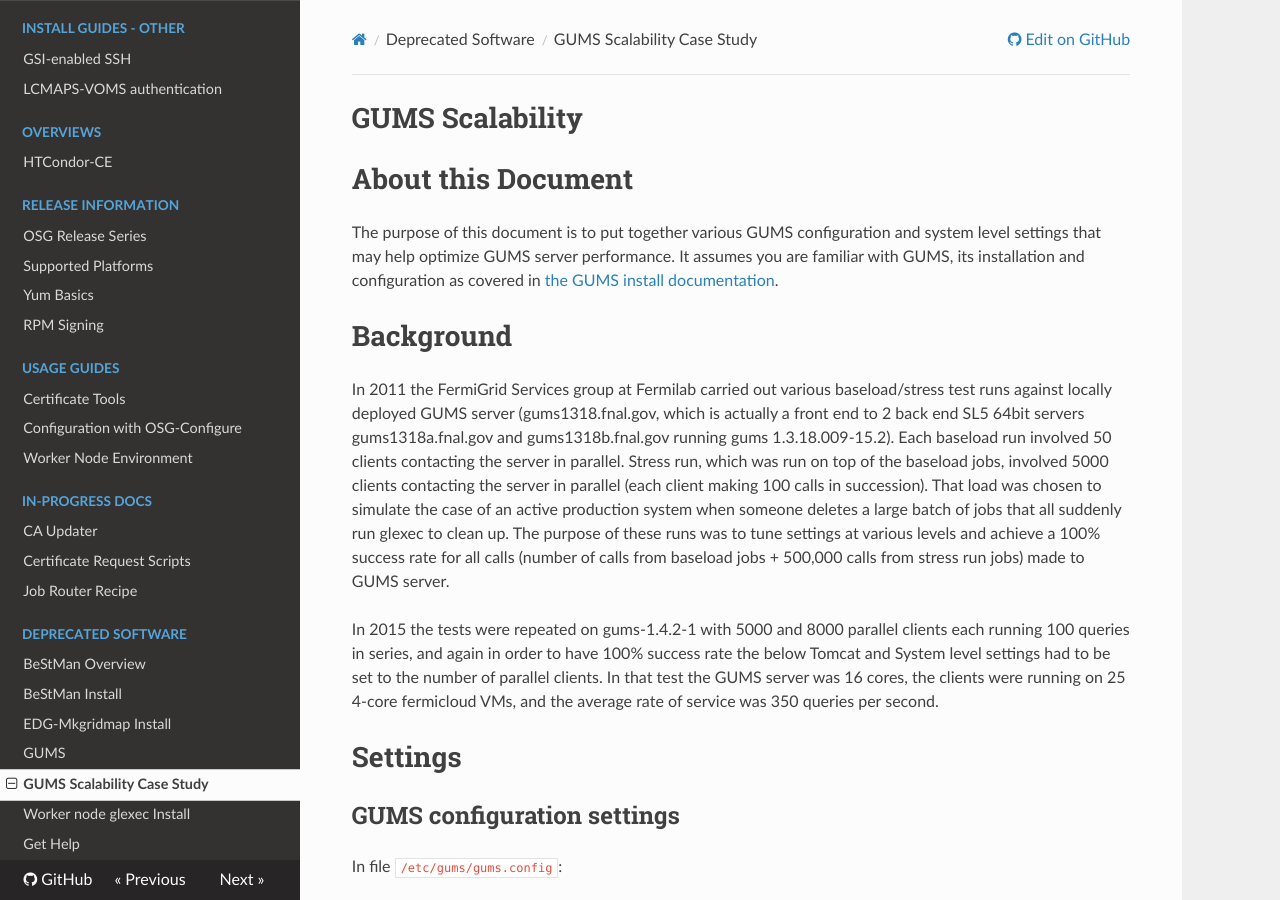
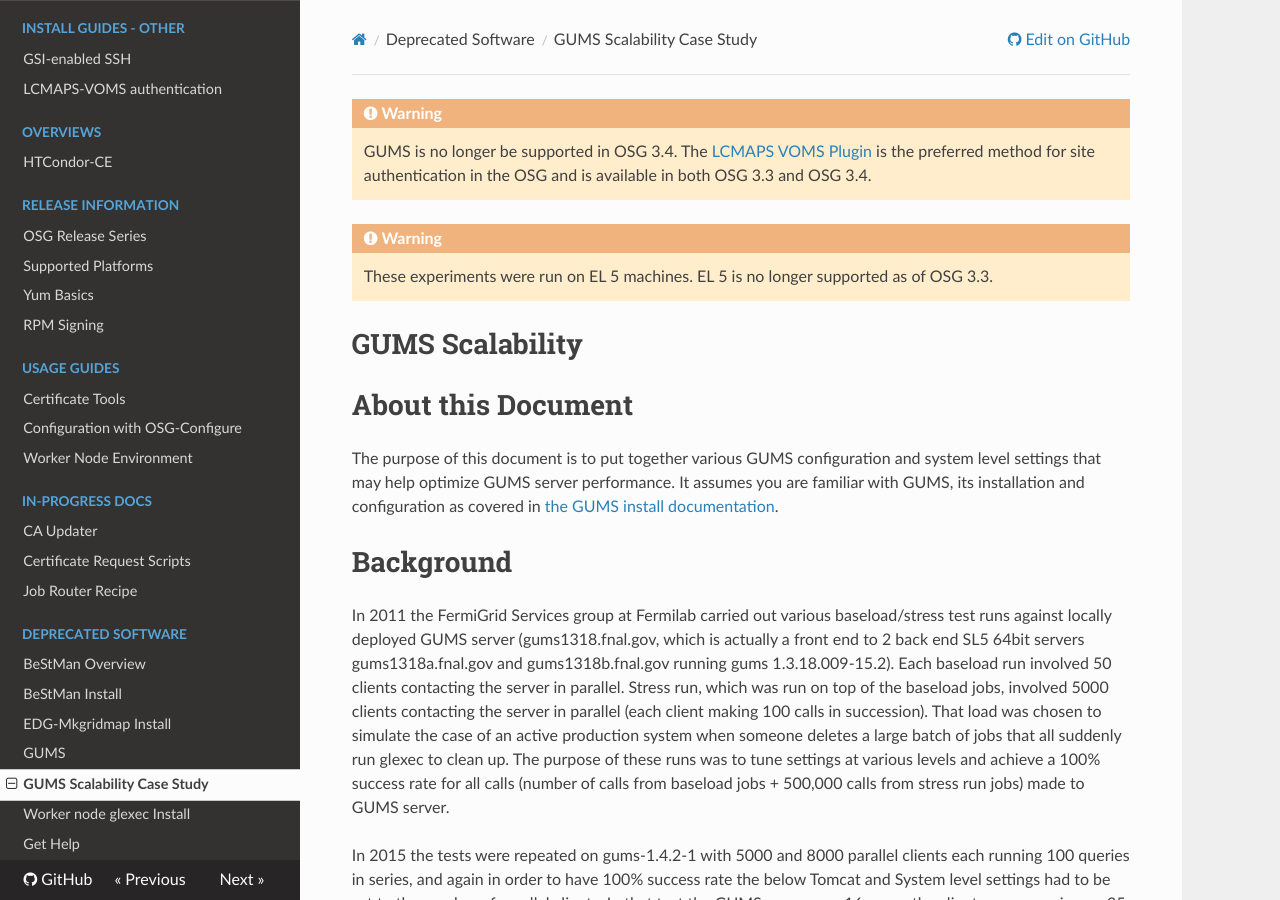
Before and after one commit to osg-htc/docs, an MkDocs documentation site: the page built from docs/security/gums-scalability.md, in a window 1280 px wide and 900 px high. Built offline with MkDocs 1.6.1, drawn with Linux system fonts in a browser that asks for light colours; nearby versions of some CDN libraries; old or Windows-style settings are respelled for this version of MkDocs.

Commit message:
Add deprecation warnings to gums-scalability

```diff
--- a/docs/security/gums-scalability.md
+++ b/docs/security/gums-scalability.md
@@ -1,3 +1,9 @@
+!!! warning
+    GUMS is no longer be supported in OSG 3.4. The [LCMAPS VOMS Plugin](../security/lcmaps-voms-authentication) is the preferred method for site authentication in the OSG and is available in both OSG 3.3 and OSG 3.4.
+
+!!! warning
+    These experiments were run on EL 5 machines. EL 5 is no longer supported as of OSG 3.3.
+
 GUMS Scalability
 ================
 
```
